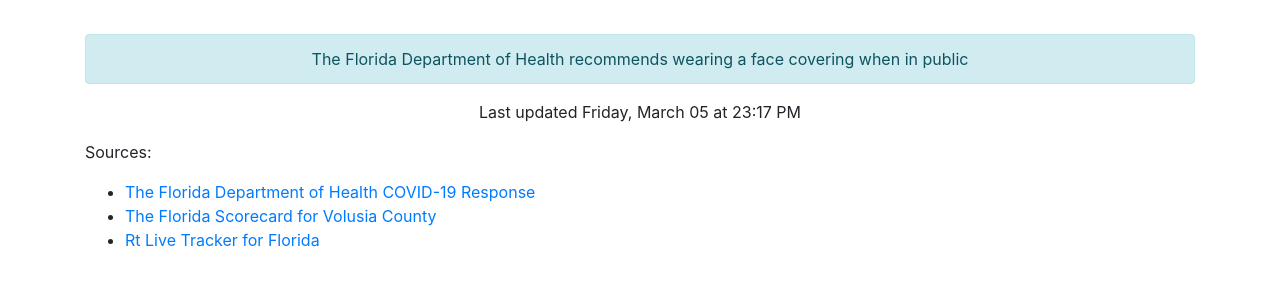
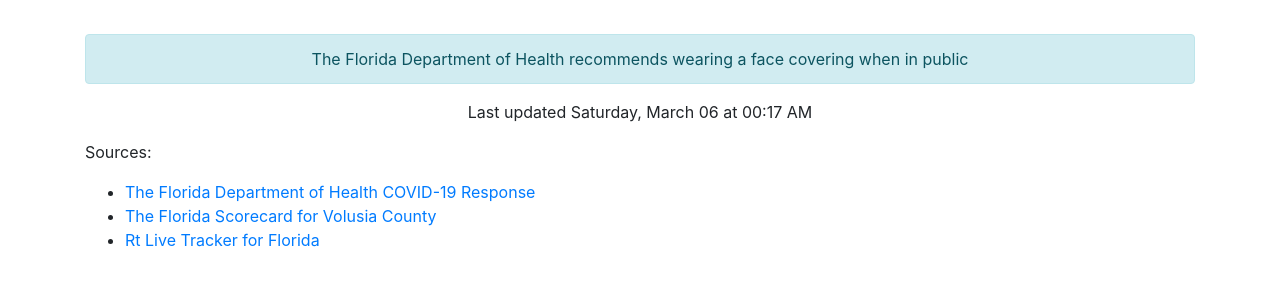
Before and after one commit to thinkjson/timeforchurch, a Jekyll site: the page built from index.md, in a window 1280 px wide. Shown: the part 544-830 px from the top of the page. Built offline with Jekyll 4.4.1, drawn with Linux system fonts in a browser that asks for light colours; our own code applies the rules of GitHub Pages for plain Markdown files.

Commit message:
Updating data

```diff
--- a/_includes/data.html
+++ b/_includes/data.html
@@ -10,4 +10,4 @@
     <div class="outcome text-success">YES</div>
     <div class="alert alert-info" role="alert">The Florida Department of Health recommends wearing a face covering when in public</div>
 
-    <p>Last updated Friday, March 05 at 23:17 PM</p>
+    <p>Last updated Saturday, March 06 at 00:17 AM</p>
```
